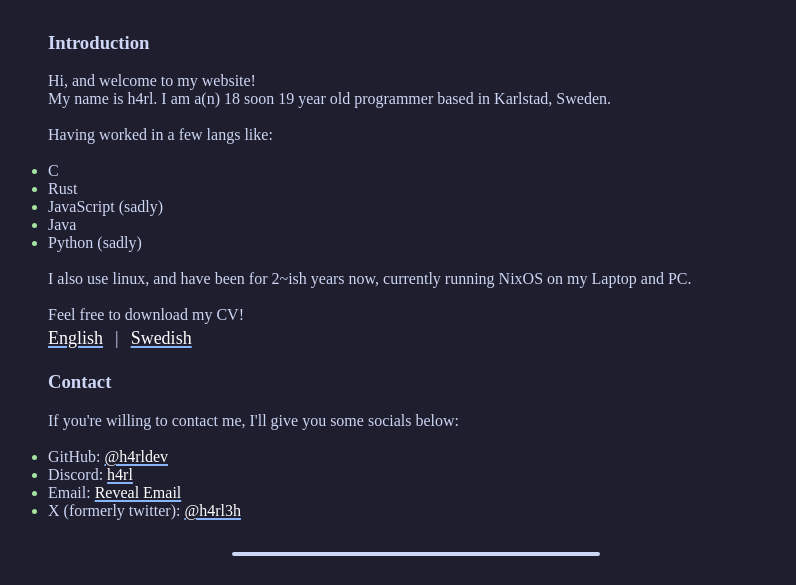
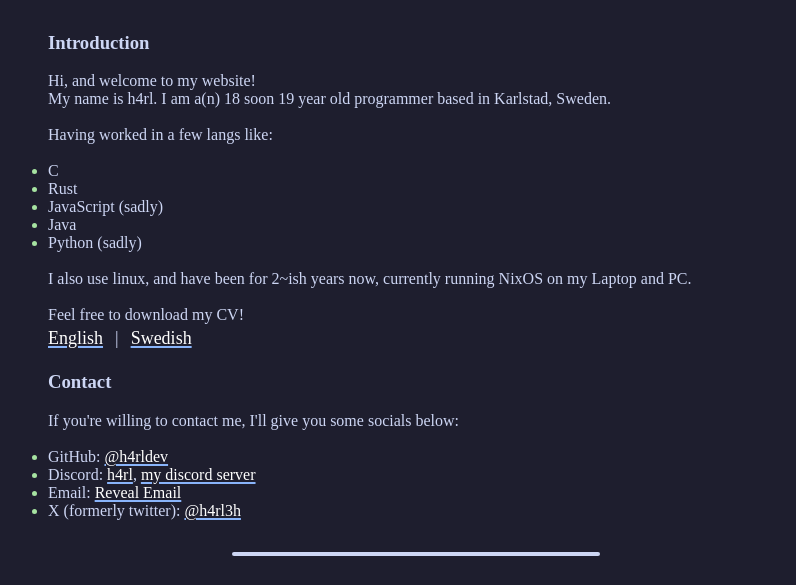
Before and after one commit to h4rldev/portfolio-frontend, a website: page html/index.html in a window 1280 px wide. Shown: the part 100-685 px from the top of the page, without its empty margins (224-1020 px from the left). Drawn offline with Linux system fonts and the light colour scheme; a web font is replaced by a local one.

Commit message:
feat: add my discord server & fix .gitignore

```diff
--- a/html/index.html
+++ b/html/index.html
@@ -71,7 +71,7 @@
           <br />
           <ul>
             <li>GitHub: <a class="hyperlink" href="https://github.com/h4rldev" target="_blank">@h4rldev</a></li>
-            <li>Discord: <a class="hyperlink" href="https://discord.com/users/275689969601871882" target="_blank">h4rl</a></li>
+            <li>Discord: <a class="hyperlink" href="https://discord.com/users/275689969601871882" target="_blank">h4rl</a>,  <a class="hyperlink" href="https://discord.gg/aPdx2aFN5A">my discord server</a></li>
             <li>Email: <span class="hidden-email"><a class="hyperlink" href="mailto:h4rldev@proton.me" target="_blank">h4rldev@proton.me</a></span> <a class="hyperlink reveal-button">Reveal Email</a></li>
             <li>X (formerly twitter): <a class="hyperlink" href="https://twitter.com/h4rl3h" target="_blank">@h4rl3h</a></li>
           </ul>
```
Also changed, not shown: 1 other file.
